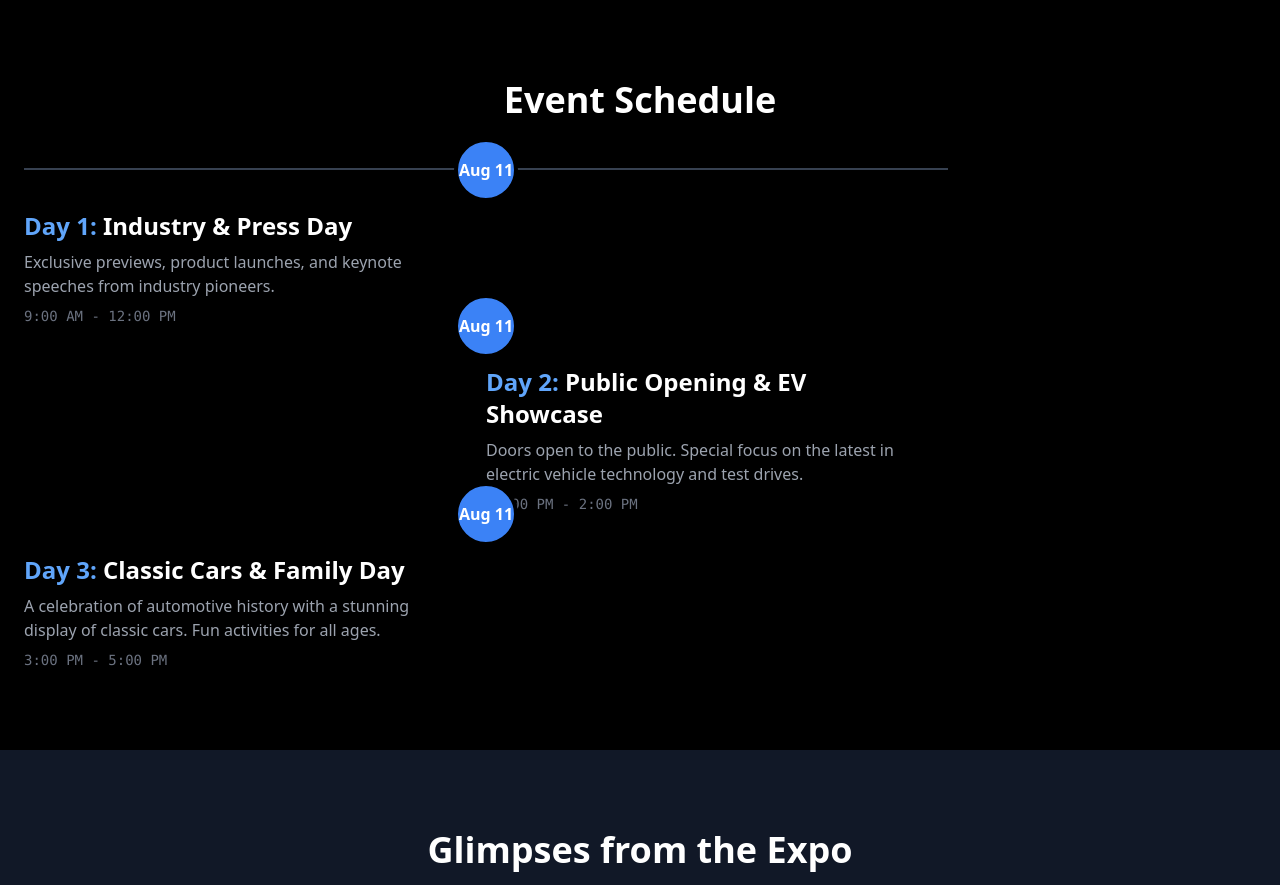
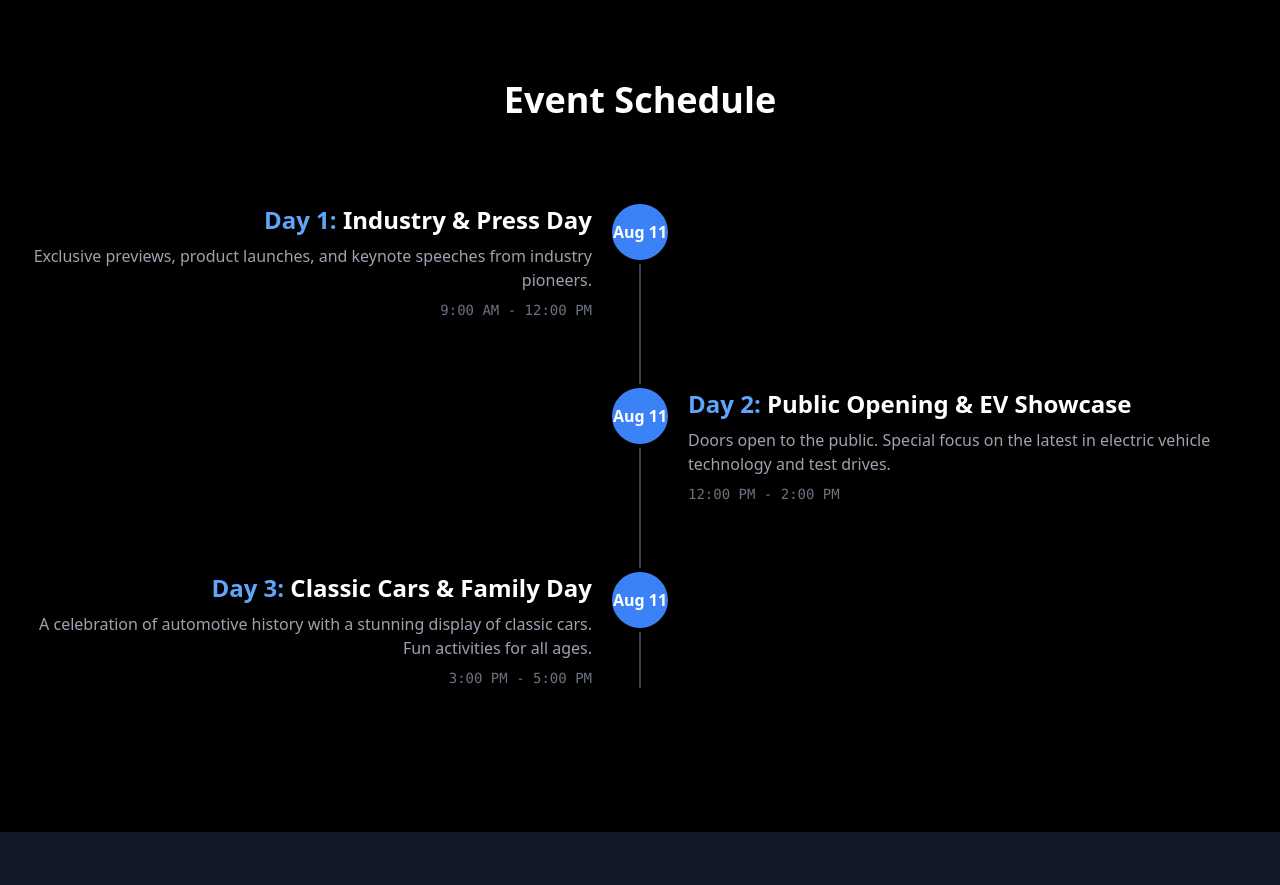
Before and after one commit to ragib70/AutoNXT0, a Next.js app: page / in a window 1280 px wide. Shown: the part 1400-2285 px from the top of the page. Built offline with nearby package versions, Linux system fonts and the light colour scheme.

Commit message:
Fix desktop mode poor visual of schedule section

```diff
--- a/components/sections/ScheduleSection.js
+++ b/components/sections/ScheduleSection.js
@@ -10,14 +10,24 @@ const ScheduleSection = () => {
     return (
         <section id="schedule" className="py-20 bg-black">
             <div className="container mx-auto px-6">
-                <h2 className="text-4xl font-bold text-white mb-12 text-center">Event Schedule</h2>
-                <div className="relative border-l-2 border-gray-700 ml-6 md:ml-0 md:border-l-0 md:border-t-2 md:w-3/4 md:mx-auto">
+                <h2 className="text-4xl font-bold text-white mb-20 text-center">Event Schedule</h2>
+                <div className="relative">
+                    {/* The timeline line */}
+                    <div className="absolute h-full w-0.5 bg-gray-700 top-0 left-6 md:left-1/2 md:-translate-x-px"></div>
+
                     {events.map((event, index) => (
-                        <div key={event.day} className={`mb-12 md:mb-0 relative md:flex ${index % 2 === 0 ? 'md:flex-row' : 'md:flex-row-reverse'}`}>
-                            <div className="absolute -left-8 md:left-1/2 md:-top-8 md:-translate-x-1/2 bg-blue-500 rounded-full w-16 h-16 flex items-center justify-center font-bold text-white border-4 border-black whitespace-nowrap">
+                        <div key={event.day} className="relative mb-16">
+                            {/* The circle on the timeline */}
+                            <div className="absolute bg-blue-500 rounded-full w-16 h-16 flex items-center justify-center font-bold text-white border-4 border-black z-10 top-0 left-6 -translate-x-1/2 md:left-1/2 whitespace-nowrap">
                                 {event.date}
                             </div>
-                            <div className="pl-10 md:pl-0 md:w-1/2 md:px-10 md:pt-10">
+
+                            {/* The content card */}
+                            <div className={`
+                                w-full pl-20 pt-1
+                                md:w-1/2
+                                ${index % 2 === 0 ? 'md:pl-0 md:pr-12 md:text-right' : 'md:ml-auto md:pl-12 md:text-left'}
+                            `}>
                                 <h3 className="text-2xl font-bold text-blue-400 mb-2">{event.day}: <span className="text-white">{event.title}</span></h3>
                                 <p className="text-gray-400 mb-2">{event.description}</p>
                                 <p className="text-sm text-gray-500 font-mono">{event.time}</p>
```
